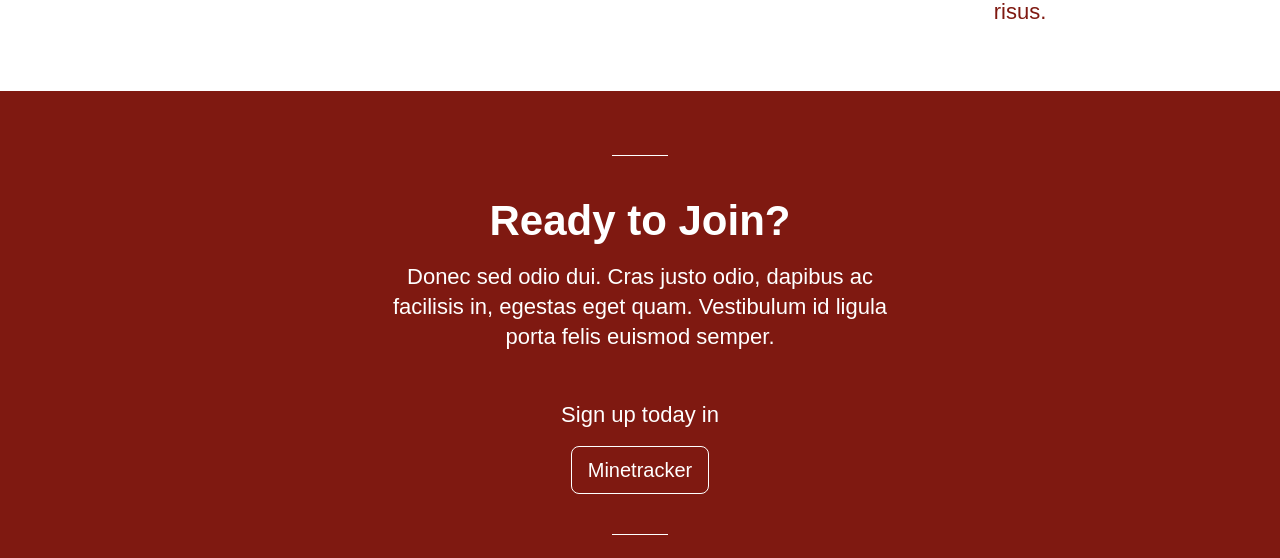
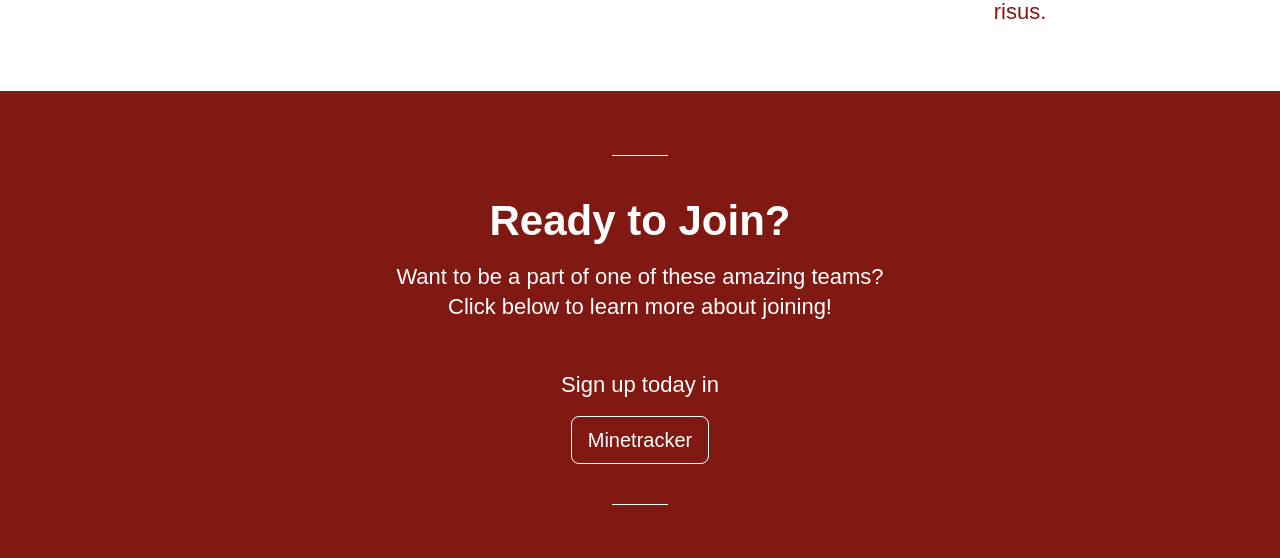
Before and after one commit to BanditGameStudio/BanditGameStudio.github.io, a plain HTML site: page join.html in a window 1280 px wide. Shown: the part 2052-2610 px from the top of the page. Drawn offline with nearby package versions, Linux system fonts and the light colour scheme.

Commit message:
Fixed git merge error by adding comments

```diff
--- a/join.html
+++ b/join.html
@@ -1,4 +1,4 @@
-<!DOCTYPE html>
+<!DOCTYPE html> <!--ahhh-->
 <html lang="en-US">
 
 <head>
@@ -449,8 +449,7 @@
                 <div class="col-md-6 py-4 text-center">
                     <h3 class="light-text bold">Ready to Join?</h3>
                     <p class="important-paragraph light-text">
-                        Donec sed odio dui. Cras justo odio, dapibus ac facilisis in, egestas eget quam.
-                        Vestibulum id ligula porta felis euismod semper.
+                        Want to be a part of one of these amazing teams? Click below to learn more about joining!
                     </p>
 
                     <p class="light-text mt-5 important-paragraph">Sign up today in</p>
```
Also changed, not shown: aboutUs.html (+1 -1 lines), contact.html (+1 -1 lines), index.html (+1 -1 lines), projects.html (+1 -1 lines).
